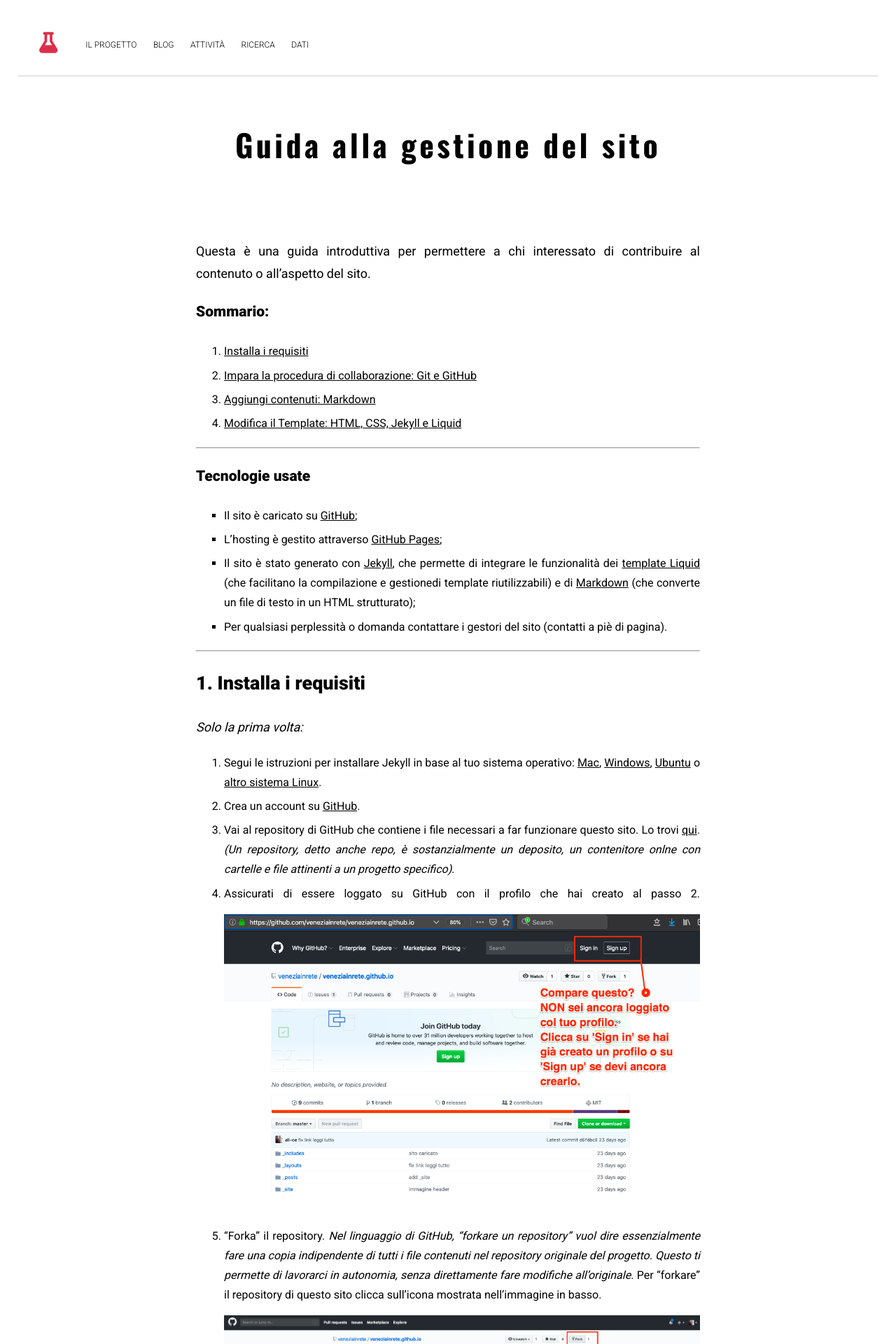
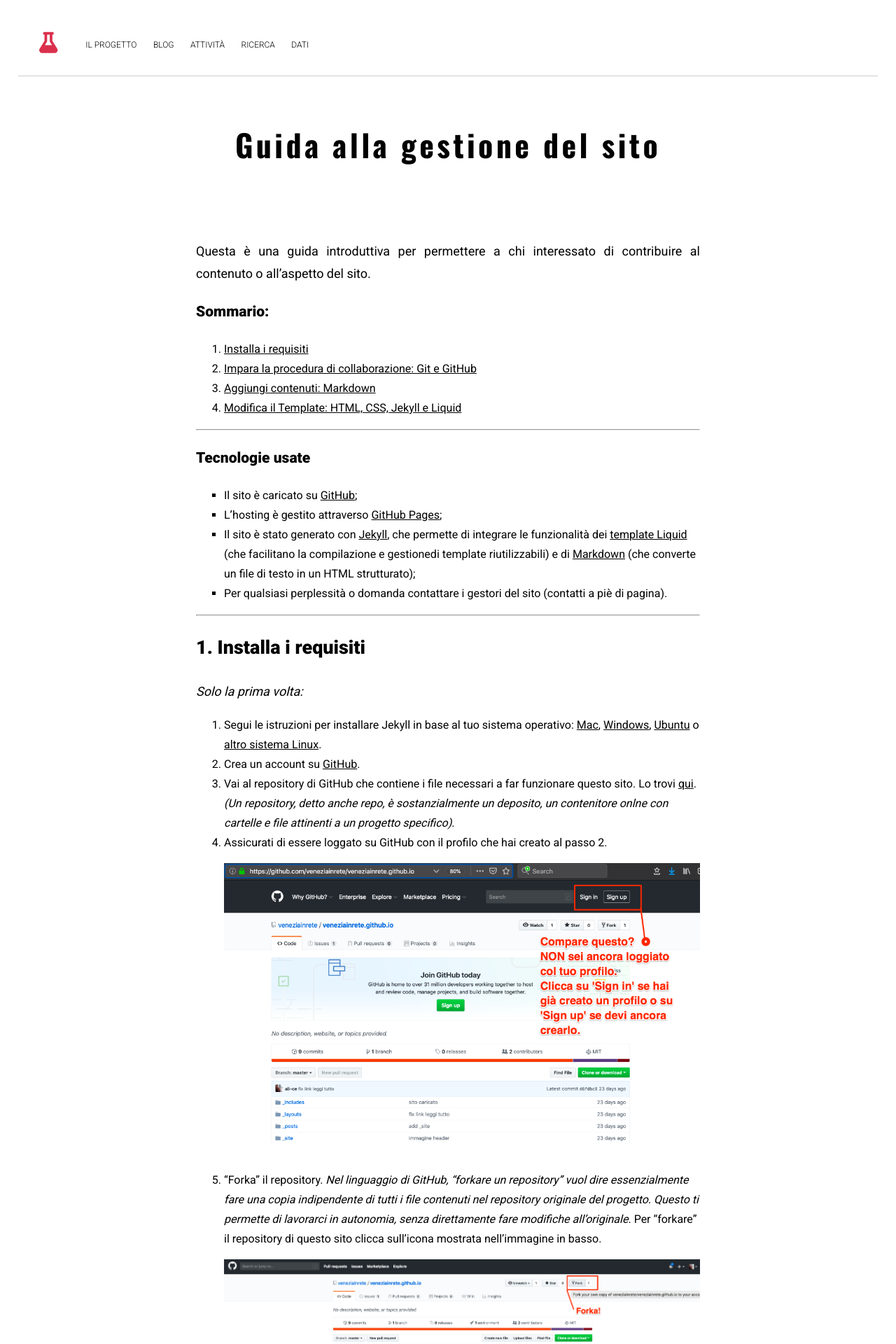
Before and after one commit to veneziainrete/veneziainrete.github.io, a Jekyll site: the page built from pagine/guida.md, in a window 1280 px wide. Shown: the top 1920 px of the page at 70% size. Built offline with Jekyll 4.4.1, drawn with Linux system fonts in a browser that asks for light colours; nearby versions of some CDN libraries; some web fonts are replaced.

Commit message:
guida parte 1

```diff
--- a/style/main.css
+++ b/style/main.css
@@ -240,10 +240,8 @@ ul {
 ol {font-size: 16px;}
 
 ul li, ol li {
-	padding-top: 0.2em;
-	padding-bottom: 0.2em;
+	text-align: left;
 }
-
 
 div.aspect-ratio {
 	position:relative;
```
Also changed, not shown: 15 other files.
